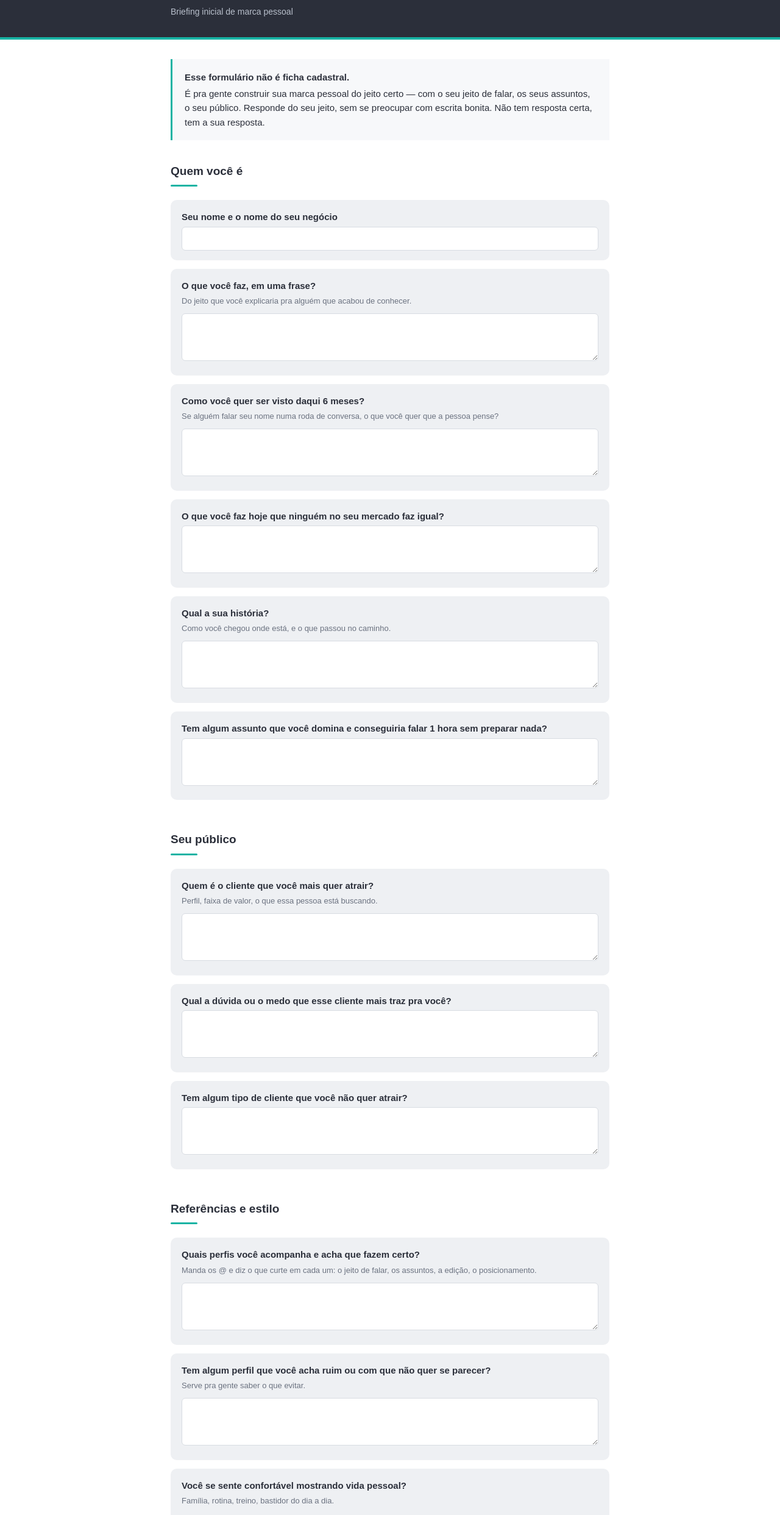
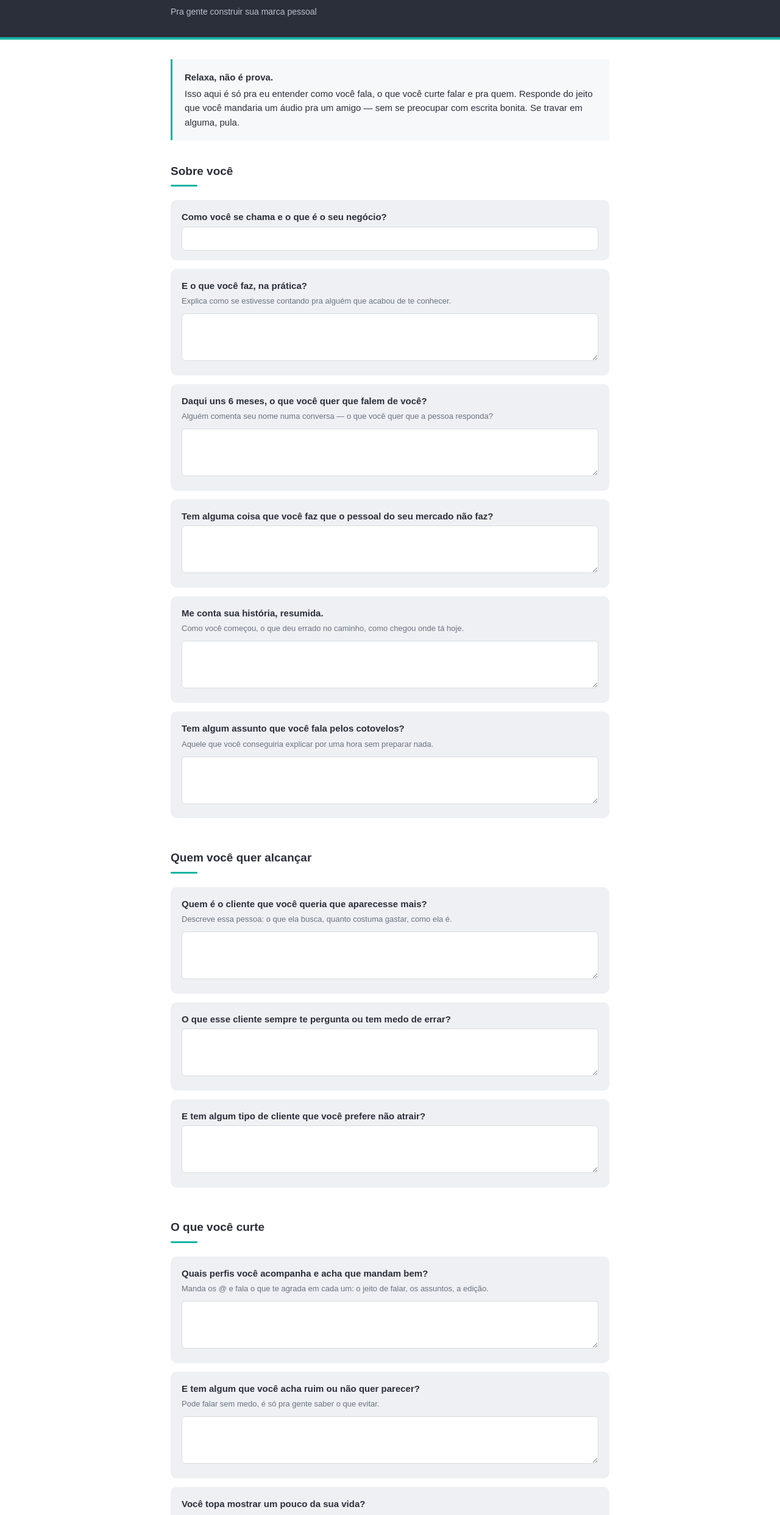
Before and after one commit to Bezin123123/form-personal-branding, a plain HTML site: page formulario-personal-branding.html in a window 1280 px wide. Shown: the part 71-2556 px from the top of the page at 61% size. Drawn offline with Linux system fonts and the light colour scheme.

Commit message:
copy mais humanizada
Co-Authored-By: Claude Opus 5 (1M context) <noreply@anthropic.com>

```diff
--- a/formulario-personal-branding.html
+++ b/formulario-personal-branding.html
@@ -88,7 +88,7 @@
   <div class="header-inner">
     <div>
       <h1>Formulário de Personal Branding</h1>
-      <p>Briefing inicial de marca pessoal</p>
+      <p>Pra gente construir sua marca pessoal</p>
     </div>
     <div class="logo">
       <div class="bar"></div>
@@ -101,89 +101,89 @@
 <div class="wrap">
 
   <div class="intro">
-    <strong>Esse formulário não é ficha cadastral.</strong>
-    É pra gente construir sua marca pessoal do jeito certo — com o seu jeito de falar, os seus assuntos, o seu público.
-    Responde do seu jeito, sem se preocupar com escrita bonita. Não tem resposta certa, tem a sua resposta.
+    <strong>Relaxa, não é prova.</strong>
+    Isso aqui é só pra eu entender como você fala, o que você curte falar e pra quem. Responde do jeito que você mandaria um áudio pra um amigo — sem se preocupar com escrita bonita. Se travar em alguma, pula.
   </div>
 
   <fieldset>
-    <legend>Quem você é</legend>
+    <legend>Sobre você</legend>
     <div class="under"></div>
 
     <div class="q">
-      <label for="q0">Seu nome e o nome do seu negócio</label>
+      <label for="q0">Como você se chama e o que é o seu negócio?</label>
       <input type="text" id="q0" data-p="Nome / negócio">
     </div>
 
     <div class="q">
-      <label for="q0b">O que você faz, em uma frase?</label>
-      <span class="hint">Do jeito que você explicaria pra alguém que acabou de conhecer.</span>
+      <label for="q0b">E o que você faz, na prática?</label>
+      <span class="hint">Explica como se estivesse contando pra alguém que acabou de te conhecer.</span>
       <textarea id="q0b" data-p="O que faz"></textarea>
     </div>
 
     <div class="q">
-      <label for="q1">Como você quer ser visto daqui 6 meses?</label>
-      <span class="hint">Se alguém falar seu nome numa roda de conversa, o que você quer que a pessoa pense?</span>
+      <label for="q1">Daqui uns 6 meses, o que você quer que falem de você?</label>
+      <span class="hint">Alguém comenta seu nome numa conversa — o que você quer que a pessoa responda?</span>
       <textarea id="q1" data-p="Como quer ser visto em 6 meses"></textarea>
     </div>
 
     <div class="q">
-      <label for="q2">O que você faz hoje que ninguém no seu mercado faz igual?</label>
+      <label for="q2">Tem alguma coisa que você faz que o pessoal do seu mercado não faz?</label>
       <textarea id="q2" data-p="Diferencial real"></textarea>
     </div>
 
     <div class="q">
-      <label for="q3">Qual a sua história?</label>
-      <span class="hint">Como você chegou onde está, e o que passou no caminho.</span>
+      <label for="q3">Me conta sua história, resumida.</label>
+      <span class="hint">Como você começou, o que deu errado no caminho, como chegou onde tá hoje.</span>
       <textarea id="q3" data-p="História"></textarea>
     </div>
 
     <div class="q">
-      <label for="q4">Tem algum assunto que você domina e conseguiria falar 1 hora sem preparar nada?</label>
+      <label for="q4">Tem algum assunto que você fala pelos cotovelos?</label>
+      <span class="hint">Aquele que você conseguiria explicar por uma hora sem preparar nada.</span>
       <textarea id="q4" data-p="Assunto que domina"></textarea>
     </div>
   </fieldset>
 
   <fieldset>
-    <legend>Seu público</legend>
+    <legend>Quem você quer alcançar</legend>
     <div class="under"></div>
 
     <div class="q">
-      <label for="q5">Quem é o cliente que você mais quer atrair?</label>
-      <span class="hint">Perfil, faixa de valor, o que essa pessoa está buscando.</span>
+      <label for="q5">Quem é o cliente que você queria que aparecesse mais?</label>
+      <span class="hint">Descreve essa pessoa: o que ela busca, quanto costuma gastar, como ela é.</span>
       <textarea id="q5" data-p="Cliente ideal"></textarea>
     </div>
 
     <div class="q">
-      <label for="q6">Qual a dúvida ou o medo que esse cliente mais traz pra você?</label>
+      <label for="q6">O que esse cliente sempre te pergunta ou tem medo de errar?</label>
       <textarea id="q6" data-p="Dúvida/medo do cliente"></textarea>
     </div>
 
     <div class="q">
-      <label for="q7">Tem algum tipo de cliente que você não quer atrair?</label>
+      <label for="q7">E tem algum tipo de cliente que você prefere não atrair?</label>
       <textarea id="q7" data-p="Cliente que não quer"></textarea>
     </div>
   </fieldset>
 
   <fieldset>
-    <legend>Referências e estilo</legend>
+    <legend>O que você curte</legend>
     <div class="under"></div>
 
     <div class="q">
-      <label for="q8">Quais perfis você acompanha e acha que fazem certo?</label>
-      <span class="hint">Manda os @ e diz o que curte em cada um: o jeito de falar, os assuntos, a edição, o posicionamento.</span>
+      <label for="q8">Quais perfis você acompanha e acha que mandam bem?</label>
+      <span class="hint">Manda os @ e fala o que te agrada em cada um: o jeito de falar, os assuntos, a edição.</span>
       <textarea id="q8" data-p="Referências que curte"></textarea>
     </div>
 
     <div class="q">
-      <label for="q9">Tem algum perfil que você acha ruim ou com que não quer se parecer?</label>
-      <span class="hint">Serve pra gente saber o que evitar.</span>
+      <label for="q9">E tem algum que você acha ruim ou não quer parecer?</label>
+      <span class="hint">Pode falar sem medo, é só pra gente saber o que evitar.</span>
       <textarea id="q9" data-p="Referências negativas"></textarea>
     </div>
 
     <div class="q">
-      <label>Você se sente confortável mostrando vida pessoal?</label>
-      <span class="hint">Família, rotina, treino, bastidor do dia a dia.</span>
+      <label>Você topa mostrar um pouco da sua vida?</label>
+      <span class="hint">Família, treino, rotina, bastidor do dia a dia.</span>
       <div class="radios">
         <label><input type="radio" name="q10" value="Sim, de boa" data-p="Mostra vida pessoal"> Sim, de boa</label>
         <label><input type="radio" name="q10" value="Um pouco"> Um pouco</label>
@@ -193,22 +193,24 @@
   </fieldset>
 
   <fieldset>
-    <legend>Como vai ser a gravação</legend>
+    <legend>Na hora de gravar</legend>
     <div class="under"></div>
 
     <div class="q">
-      <label for="q11">Quanto tempo por semana você consegue separar pra gravar? Qual dia e horário funcionam melhor?</label>
+      <label for="q11">Quanto tempo por semana dá pra você separar pra gravar?</label>
+      <span class="hint">E qual dia e horário funcionam melhor.</span>
       <textarea id="q11" data-p="Disponibilidade pra gravar"></textarea>
     </div>
 
     <div class="q">
-      <label for="q12">Você grava sozinho ou tem alguém pra ajudar? Tem tripé, celular bom, microfone?</label>
+      <label for="q12">Você grava sozinho ou tem alguém pra te ajudar?</label>
+      <span class="hint">E o que você tem aí: tripé, celular bom, microfone?</span>
       <textarea id="q12" data-p="Estrutura de gravação"></textarea>
     </div>
 
     <div class="q">
-      <label for="q13">O que te travou de postar até hoje?</label>
-      <span class="hint">Vergonha, falta de tempo, não saber o que falar, medo de julgamento — pode ser sincero.</span>
+      <label for="q13">O que te impediu de postar até hoje?</label>
+      <span class="hint">Pode ser sincero: vergonha, falta de tempo, não saber o que falar, medo do que os outros vão pensar.</span>
       <textarea id="q13" data-p="O que travou"></textarea>
     </div>
 
@@ -219,22 +221,22 @@
   </fieldset>
 
   <fieldset>
-    <legend>O que você espera</legend>
+    <legend>Aonde você quer chegar</legend>
     <div class="under"></div>
 
     <div class="q">
-      <label for="q15">Na prática, o que você quer que esse conteúdo te traga?</label>
-      <span class="hint">Cliente chegando direto, autoridade pra fechar melhor, atrair gente pro time, marca pessoal pra outros negócios.</span>
+      <label for="q15">No fim das contas, o que você quer que isso te traga?</label>
+      <span class="hint">Cliente chegando direto, respeito no mercado, gente boa querendo trabalhar com você.</span>
       <textarea id="q15" data-p="Objetivo do conteúdo"></textarea>
     </div>
 
     <div class="q">
-      <label for="q16">Já postou algo que deu resultado? E algo que não deu?</label>
+      <label for="q16">Já postou alguma coisa que funcionou? E alguma que foi um fracasso?</label>
       <textarea id="q16" data-p="O que já testou"></textarea>
     </div>
 
     <div class="q">
-      <label for="q17">Seu @ do Instagram e de qualquer outra rede que você usa</label>
+      <label for="q17">Me passa seu @ do Instagram e de outras redes que você usa</label>
       <input type="text" id="q17" data-p="Redes">
     </div>
   </fieldset>
```
Also changed, not shown: index.html (+38 -36 lines).
